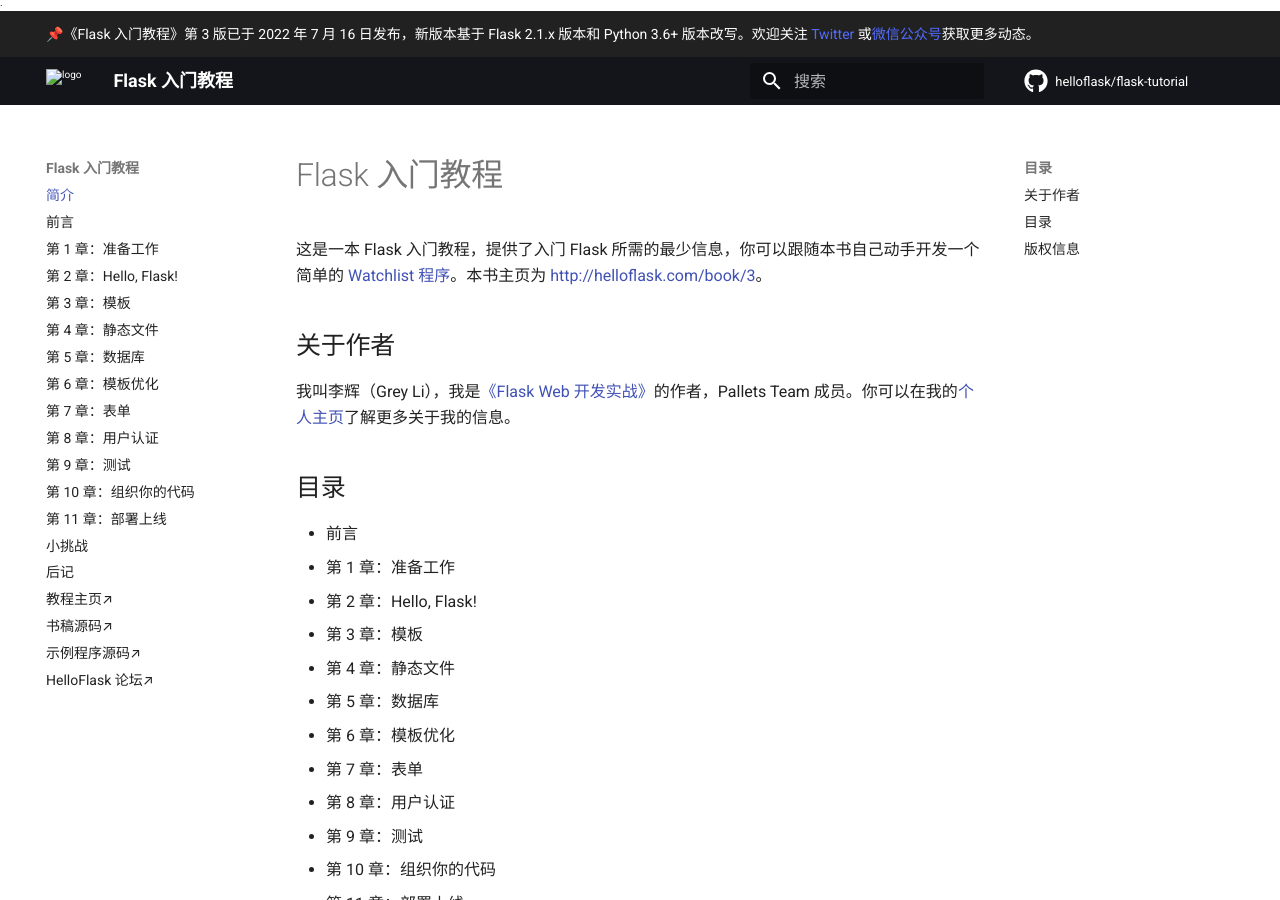
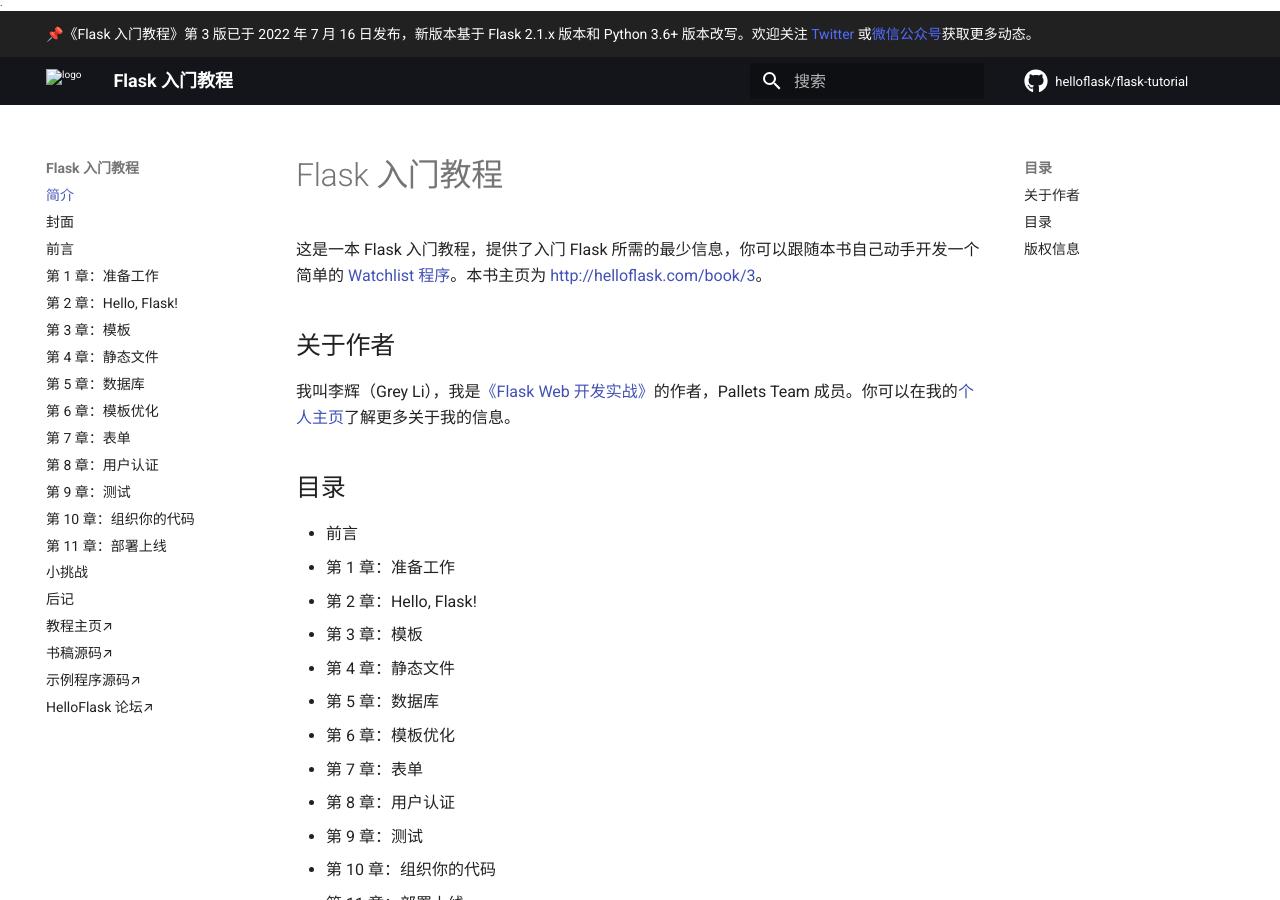
Before and after one commit to helloflask/flask-tutorial, an MkDocs documentation site: the page built from chapters/README.md, in a window 1280 px wide and 900 px high. Built offline with MkDocs 1.6.1 and Material for MkDocs 9.7.7, drawn with Linux system fonts in a browser that asks for light colours; comment, search, counter and statistics services are not loaded.

Commit message:
Add cover page

```diff
--- a/mkdocs.yml
+++ b/mkdocs.yml
@@ -36,6 +36,7 @@
         permalink: True
 nav:
   - 简介: README.md
+  - 封面: cover.md
   - 前言: preface.md
   - 第 1 章：准备工作: ready.md
   - 第 2 章：Hello, Flask!: hello.md
```
Also changed, not shown: chapters/cover.md (added, +1 -0 lines).
